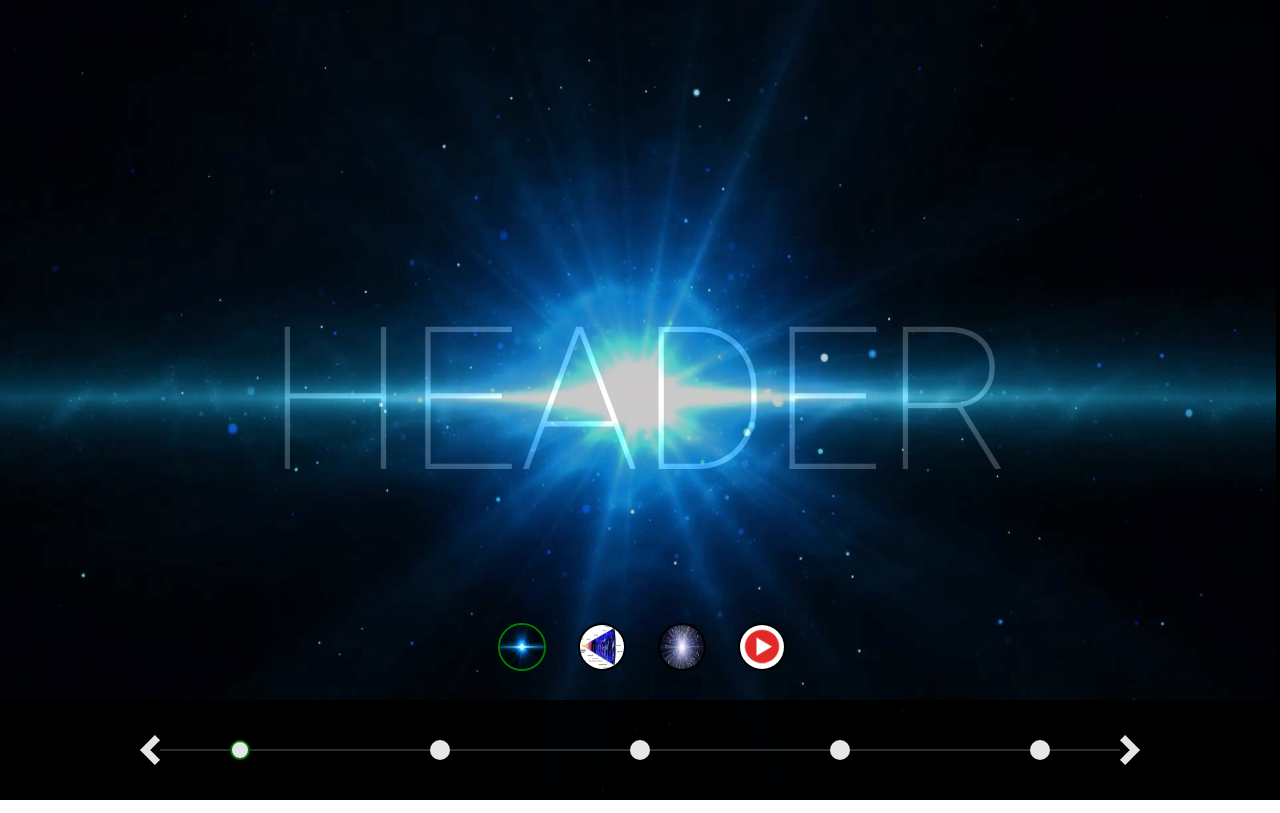
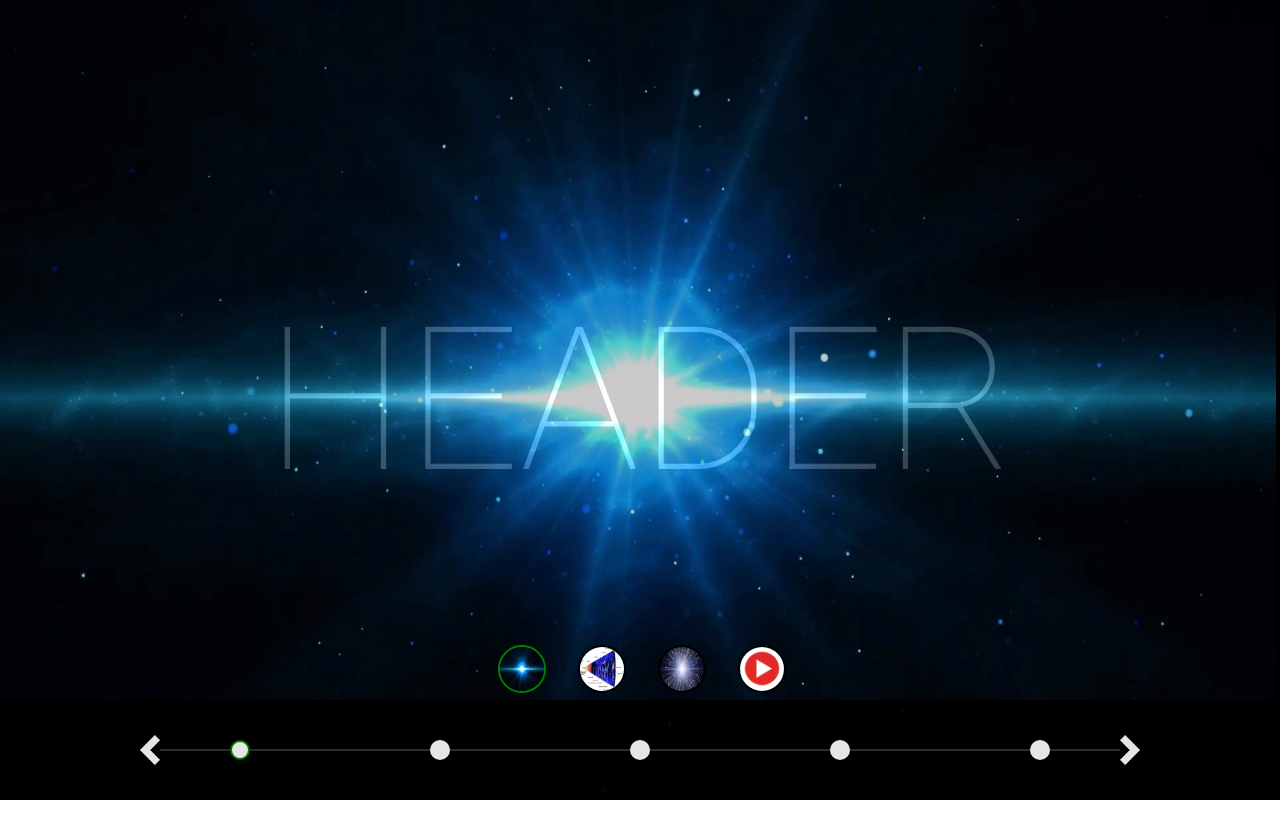
Before and after one commit to MagisterCthulhu/Hackathon, a PHP site: page /index_2.html in a window 1280 px wide. Shown: the top 813 px of the page. Run offline with PHP 8.4, Linux system fonts and the light colour scheme; some libraries are stand-ins or nearby versions.

Commit message:
controls fix

```diff
--- a/style_2.css
+++ b/style_2.css
@@ -72,7 +72,7 @@ body {
 
 .wrapper .controls {
 	left: 50%;
-	transform: translateX(-50%) translateY(-177px);
+	transform: translateX(-50%) translateY(-155px);
 	position: absolute;
 	z-index: 3;
 }
@@ -98,38 +98,6 @@ body {
 #slide4:checked ~ .controls label:nth-of-type(4) {
 	border: 2px solid green;
 }
-
-.wrapper label {
-}
-/*
-label[for="slide1"] {
-  	background-image: url(images/maxresdefault.jpg);
-}
-
-label[for="slide2"] {
-  	background-image: url(images/1.jpg);
-}
-
-label[for="slide3"] {
-  	background-image: url(images/2.jpg);
-}
-
-label[for="slide4"] {
-	background-repeat: no-repeat;
-  	background-image: url(images/youtube-1.png);
-}
-*//*
-.wrapper label:after {
-	content: " ";
-	display: block;
-	height: 48px;
-	position: absolute;
-	width: 48px;
-	-webkit-border-radius: 50%;
-	-moz-border-radius: 50%;
-	-o-border-radius: 50%;
-	border-radius: 50%;
-}*/
 
 .shadow {
 	position: absolute;
```
